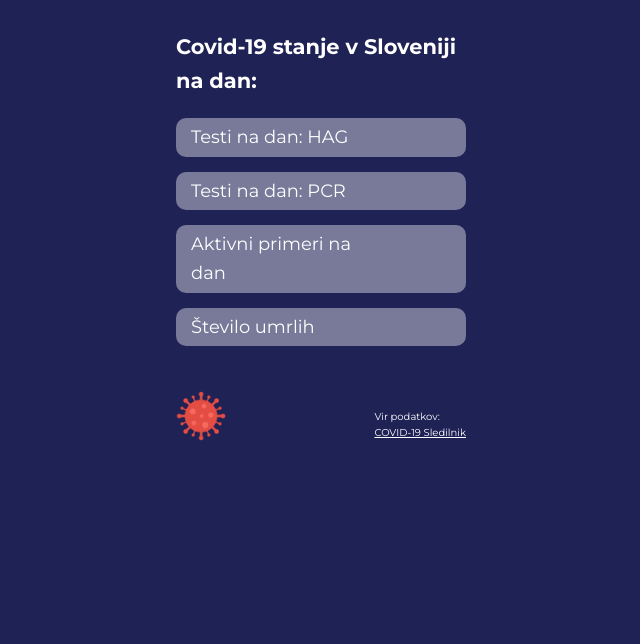
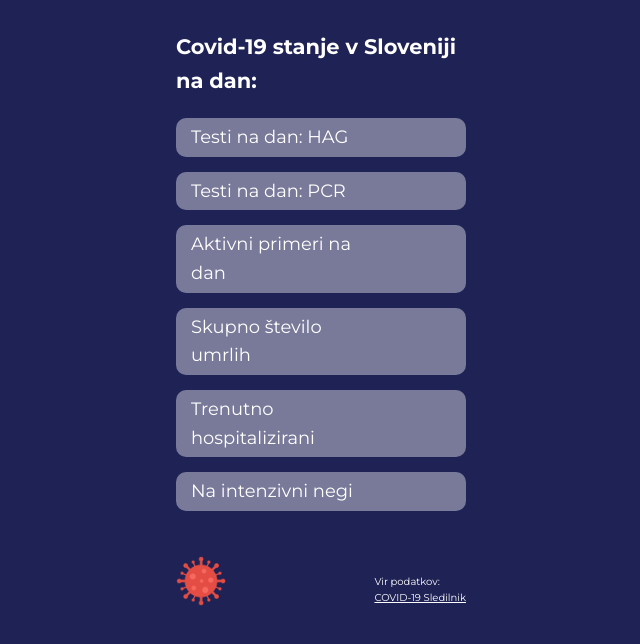
Before and after one commit to EnejL/covid19-stats, a browser extension: page index.html in a window 1280 px wide. Shown: the whole page, without its empty margins (319-959 px from the left). Drawn offline with Linux system fonts and the light colour scheme; no server answers.

Commit message:
version 1.1.0: fixed the incorrect PCR testing numbers, and added the currently hospitalised and ICU numbers

```diff
--- a/css/styles.css
+++ b/css/styles.css
@@ -26,13 +26,16 @@ h3 {
 }
 
 .label {
-  flex-grow: 1;
+  flex: 1 0;
 }
 
 .value {
   font-weight: bold;
   text-align: right;
   width: 80px;
+  display: flex;
+  align-items: center;
+  justify-content: flex-end;
 }
 
 footer {
--- a/index.html
+++ b/index.html
@@ -27,8 +27,16 @@
                     <div class="value" id="active-cases"></div>
                 </div>
                 <div class="table-row">
-                    <div class="label">Število umrlih</div>
+                    <div class="label">Skupno število umrlih</div>
                     <div class="value" id="total-deaths"></div>
+                </div>
+                <div class="table-row">
+                    <div class="label">Trenutno hospitalizirani</div>
+                    <div class="value" id="hospitalised"></div>
+                </div>
+                <div class="table-row">
+                    <div class="label">Na intenzivni negi</div>
+                    <div class="value" id="in-icu"></div>
                 </div>
             </div>
         </main>
--- a/js/main.js
+++ b/js/main.js
@@ -9,8 +9,10 @@ async function fetchData() {
 
     document.getElementById('date').innerHTML = day + '/' + month + '/' + year;
     document.getElementById('tests-hag').innerHTML = record.testsTodayHAT.value;
-    document.getElementById('tests-pcr').innerHTML = record.testsToday.year;
+    document.getElementById('tests-pcr').innerHTML = record.testsToday.value;
     document.getElementById('active-cases').innerHTML = record.casesActive.subValues.in;
     document.getElementById('total-deaths').innerHTML = record.deceasedToDate.value;
+    document.getElementById('hospitalised').innerHTML = record.hospitalizedCurrent.value;
+    document.getElementById('in-icu').innerHTML = record.icuCurrent.value;
 }
 fetchData();
```
Also changed, not shown: manifest.json.
